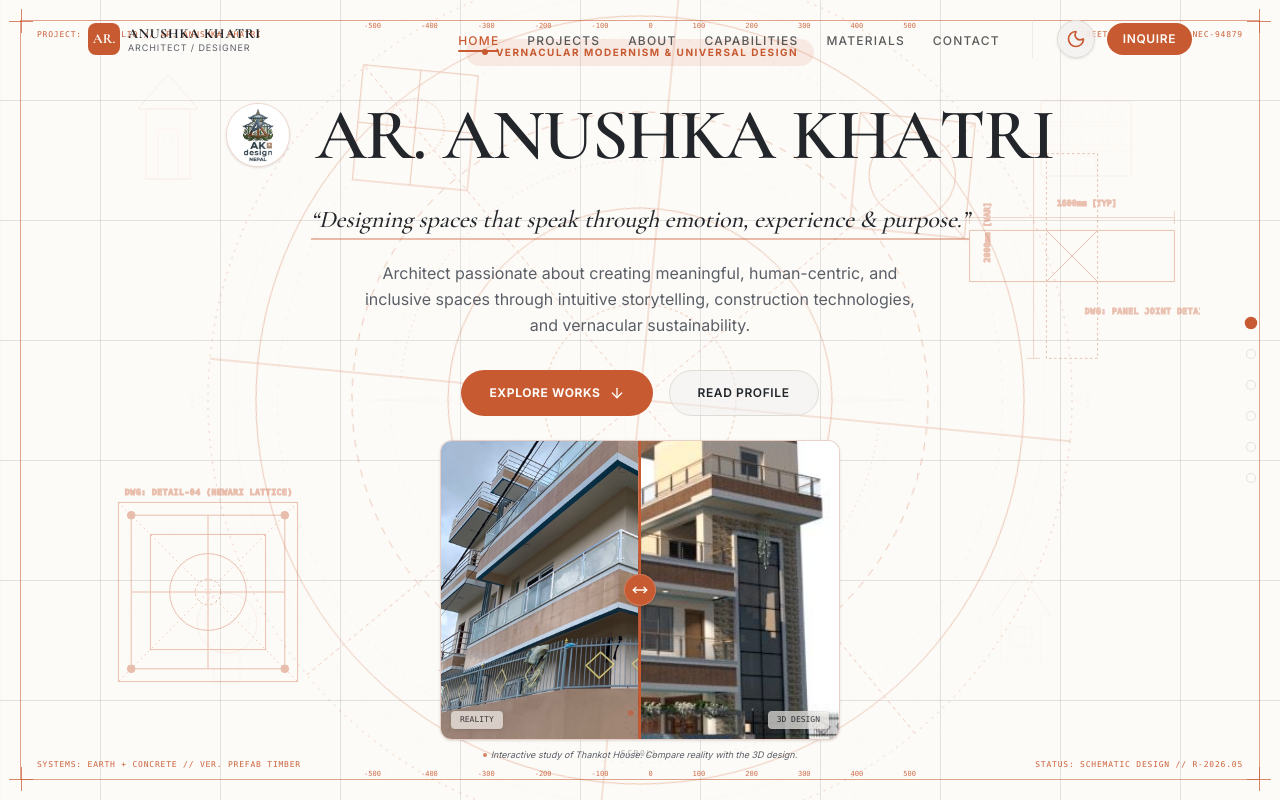
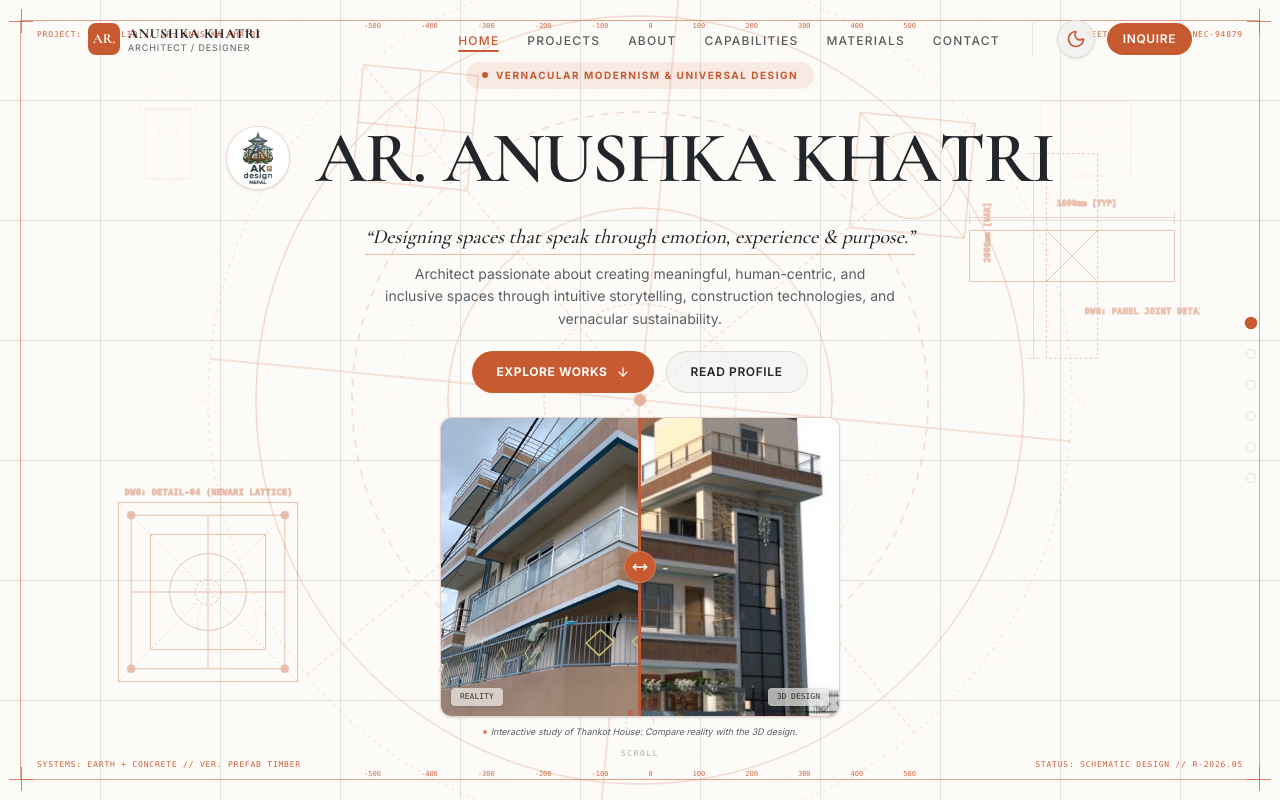
Before and after one commit to arthurrgg8-lgtm/anushka_portfolio, a Next.js app: page / in a window 1280 px wide. Built offline with nearby package versions, Linux system fonts and the light colour scheme.

Commit message:
fix(hero): reduce padding and margins to prevent vertical layout overflow on laptop viewports

```diff
--- a/src/app/page.tsx
+++ b/src/app/page.tsx
@@ -403,41 +403,41 @@ export default function Home() {
 
             {/* Tagline */}
             <p
-              className="text-base sm:text-lg md:text-2xl font-heading font-medium text-foreground mt-4 italic max-w-2xl"
+              className="text-sm sm:text-base md:text-xl font-heading font-medium text-foreground mt-2 sm:mt-3 italic max-w-xl"
             >
               <span className="relative inline-block">
                 &ldquo;Designing spaces that speak through emotion, experience &amp; purpose.&rdquo;
                 <span
-                  className="absolute -bottom-1 left-0 h-[1.5px] bg-primary/40 w-full"
+                  className="absolute -bottom-1 left-0 h-[1px] bg-primary/40 w-full"
                 />
               </span>
             </p>
 
             {/* Short Bio Snippet */}
             <p
-              className="text-xs sm:text-sm md:text-base text-muted-foreground font-sans max-w-xl mt-4 sm:mt-6 leading-relaxed"
+              className="text-[11px] sm:text-xs md:text-sm text-muted-foreground font-sans max-w-lg mt-2 sm:mt-3 leading-relaxed"
             >
               Architect passionate about creating meaningful, human-centric, and inclusive spaces through intuitive storytelling, construction technologies, and vernacular sustainability.
             </p>
 
             {/* Quick CTAs */}
             <div
-              className="flex gap-4 mt-8 flex-col sm:flex-row"
+              className="flex gap-3 mt-4 sm:mt-5 flex-col sm:flex-row"
             >
               <button
                 onClick={() => handleScrollTo("projects-sec")}
-                className="group relative text-xs uppercase tracking-wider bg-primary hover:bg-primary/95 text-primary-foreground font-sans font-bold px-7 py-3.5 rounded-full cursor-pointer flex items-center gap-2 overflow-hidden"
+                className="group relative text-[10px] sm:text-xs uppercase tracking-wider bg-primary hover:bg-primary/95 text-primary-foreground font-sans font-bold px-6 py-2.5 sm:py-3 rounded-full cursor-pointer flex items-center justify-center gap-2 overflow-hidden"
               >
                 <span className="relative z-10">Explore Works</span>
                 <div
                   className="relative z-10"
                 >
-                  <ArrowDown className="w-4 h-4" />
+                  <ArrowDown className="w-3.5 h-3.5" />
                 </div>
               </button>
               <button
                 onClick={() => handleScrollTo("about-sec")}
-                className="group relative text-xs uppercase tracking-wider border border-border bg-card/50 hover:bg-muted text-foreground font-sans font-semibold px-7 py-3.5 rounded-full cursor-pointer flex items-center gap-2 overflow-hidden"
+                className="group relative text-[10px] sm:text-xs uppercase tracking-wider border border-border bg-card/50 hover:bg-muted text-foreground font-sans font-semibold px-6 py-2.5 sm:py-3 rounded-full cursor-pointer flex items-center justify-center gap-2 overflow-hidden"
               >
                 <span className="relative z-10">Read Profile</span>
               </button>
```
